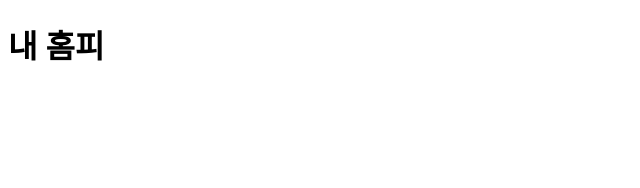
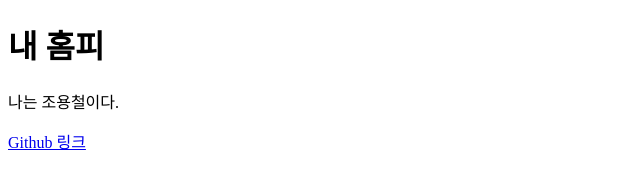
Before and after one commit to yongtul/yongtul.github.io, a plain HTML site: page index.html in a window 1280 px wide. Shown: the whole page, without its empty margins (0-640 px from the left). Drawn offline with Linux system fonts and the light colour scheme.

Commit message:
수정함

```diff
--- a/index.html
+++ b/index.html
@@ -8,5 +8,7 @@
 </head>
 <body>
     <h1>내 홈피</h1>
+    <p>나는 조용철이다.</p>
+    <a href ="https://github.com/yongtul">Github 링크</a>
 </body>
 </html>
```
